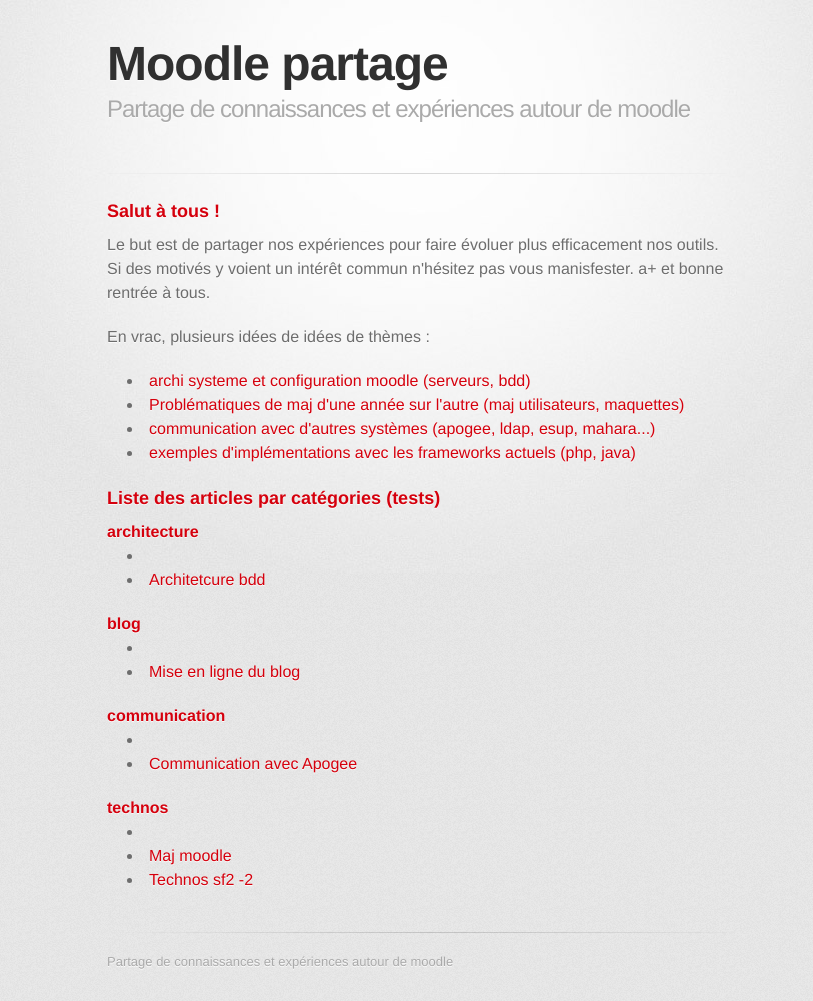
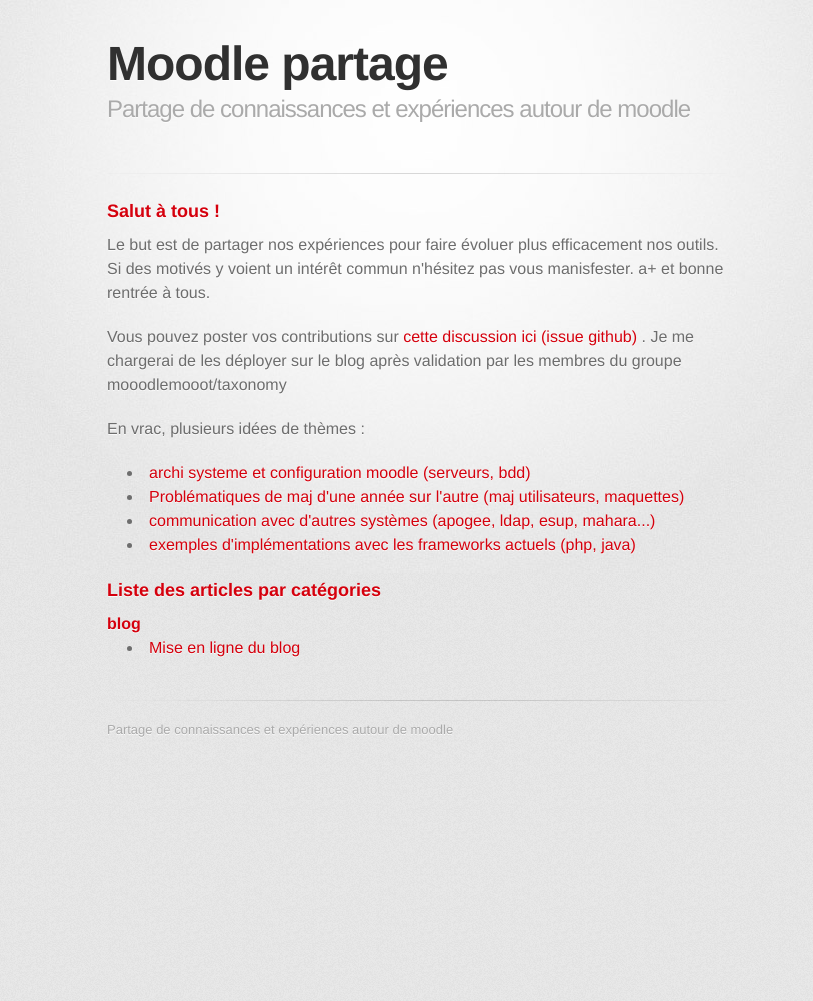
Before and after one commit to matlow/matlow.github.io, a Jekyll site: the page built from index.html, in a window 1280 px wide. Shown: the whole page, without its empty margins (223-1036 px from the left). Built offline with Jekyll 4.4.1, drawn with Linux system fonts in a browser that asks for light colours; some web fonts are replaced; after the commit the page ends 900 px from its top, so only the background shows below that.

Commit message:
[index] update txt

```diff
--- a/HELP.yml
+++ b/HELP.yml
@@ -1,3 +1,5 @@
+
+
 #http://jekyllrb.com/docs/sites/
 #https://github.com/qrush/qrush.github.com/tree/master/_posts
 #https://github.com/Shopify/liquid/wiki/Liquid-for-Designers
--- a/index.html
+++ b/index.html
@@ -10,7 +10,10 @@
     Si des motivés y voient un intérêt commun n'hésitez pas vous manisfester.
     a+ et bonne rentrée à tous.</p>
 
-<p>En vrac, plusieurs idées de idées de thèmes :</p>
+<p>Vous pouvez poster vos contributions sur <a href="https://github.com/moodlemoot/taxonomy/issues/3">cette discussion ici (issue github)</a>
+. Je me chargerai de les déployer sur le blog après validation par les membres du groupe mooodlemooot/taxonomy </p>
+
+<p>En vrac, plusieurs idées de thèmes :</p>
 
 <ul>
     <li><a href="#">archi systeme et configuration moodle (serveurs, bdd)</a></li>
@@ -19,34 +22,18 @@
     <li><a href="#">exemples d'implémentations avec les frameworks actuels (php, java)</a></li>
 </ul>
 
-<h3>Liste des articles par catégories (tests)</h3>
+<h3>Liste des articles par catégories</h3>
 
 {% for category in site.categories %}
-<h4>
-    <a name="{{ category | first }}">{{ category | first }}</a>
-</h4>
+<h4><a name="{{ category | first }}">{{ category | first }}</a></h4>
     <ul>
         {% for posts in category %}
         {% for post in posts %}
-        {% if post.title == empty %}
-
-        {% else %}
+        {% if post.url %}
         <li><a href="{{ post.url }}">{{ post.title }}</a></li>
         {% endif %}
         {% endfor %}
         {% endfor %}
     </ul>
+</li>
 {% endfor %}
-
-<!--<h2>archive</h2>-->
-<!--<ul id="archive">-->
-<!--{% for post in site.posts %}-->
-<!--<li class="post-{{ post.category }}">-->
-<!--{% if post.external_url == nil %}-->
-<!--<a href="{{ post.url }}">{{ post.title }}</a><abbr>{{ post.date | date_to_string }}</abbr>-->
-<!--{% else %}-->
-<!--<a href="{{ post.external_url }}">{{ post.title }}</a><abbr>{{ post.date | date_to_string }}</abbr>-->
-<!--{% endif %}-->
-<!--</li>-->
-<!--{% endfor %}-->
-<!--</ul>-->
```
Also changed, not shown: _posts/2014-09-19-blog.md (+8 -0 lines), _drafts/2014-09-19-architecture-bdd.md (renamed from _posts/2014-09-19-architecture-bdd.md), _drafts/2014-09-19-communication-apogee-moodle.md (renamed from _posts/2014-09-19-communication-apogee-moodle.md), _drafts/2014-09-19-technos-sf2-2.md (renamed from _posts/2014-09-19-technos-sf2-2.md), _drafts/2014-09-19-technos-sf2.md (renamed from _posts/2014-09-19-technos-sf2.md), 7 other files. Lines whose indentation alone changed are shown as unchanged.
